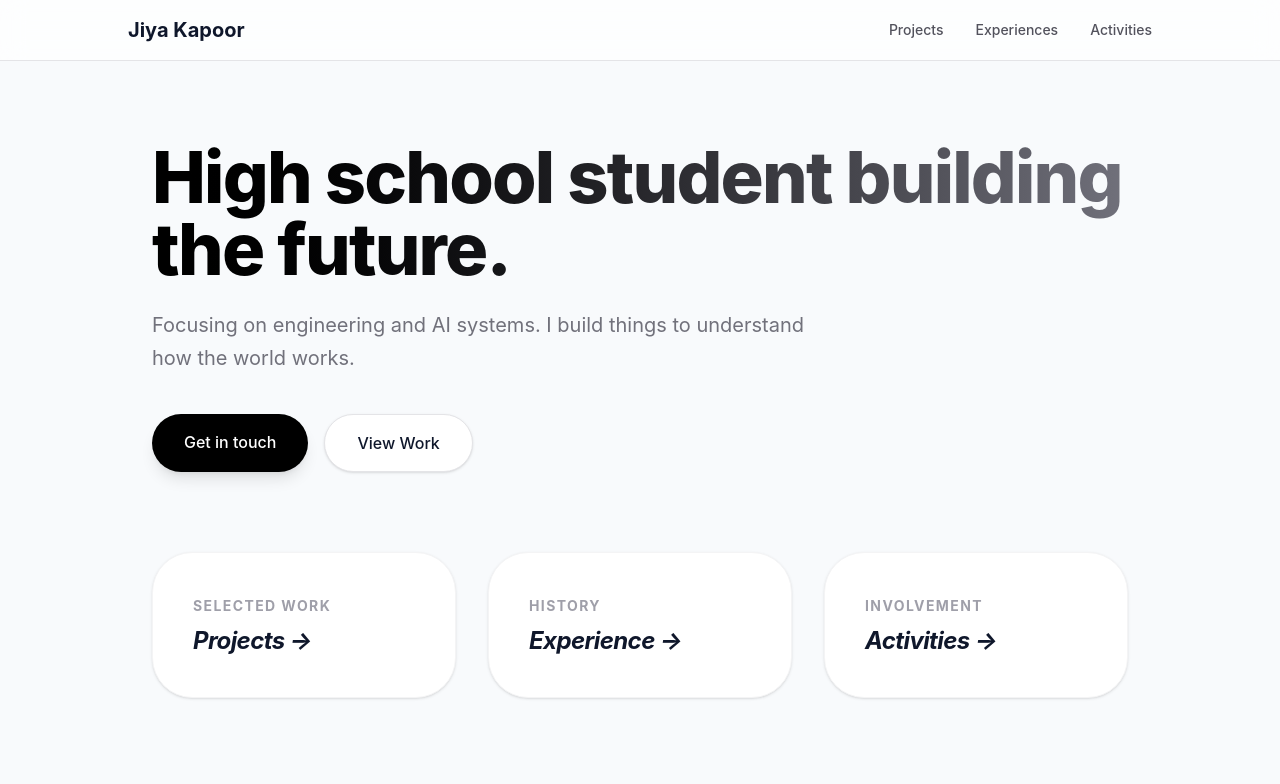
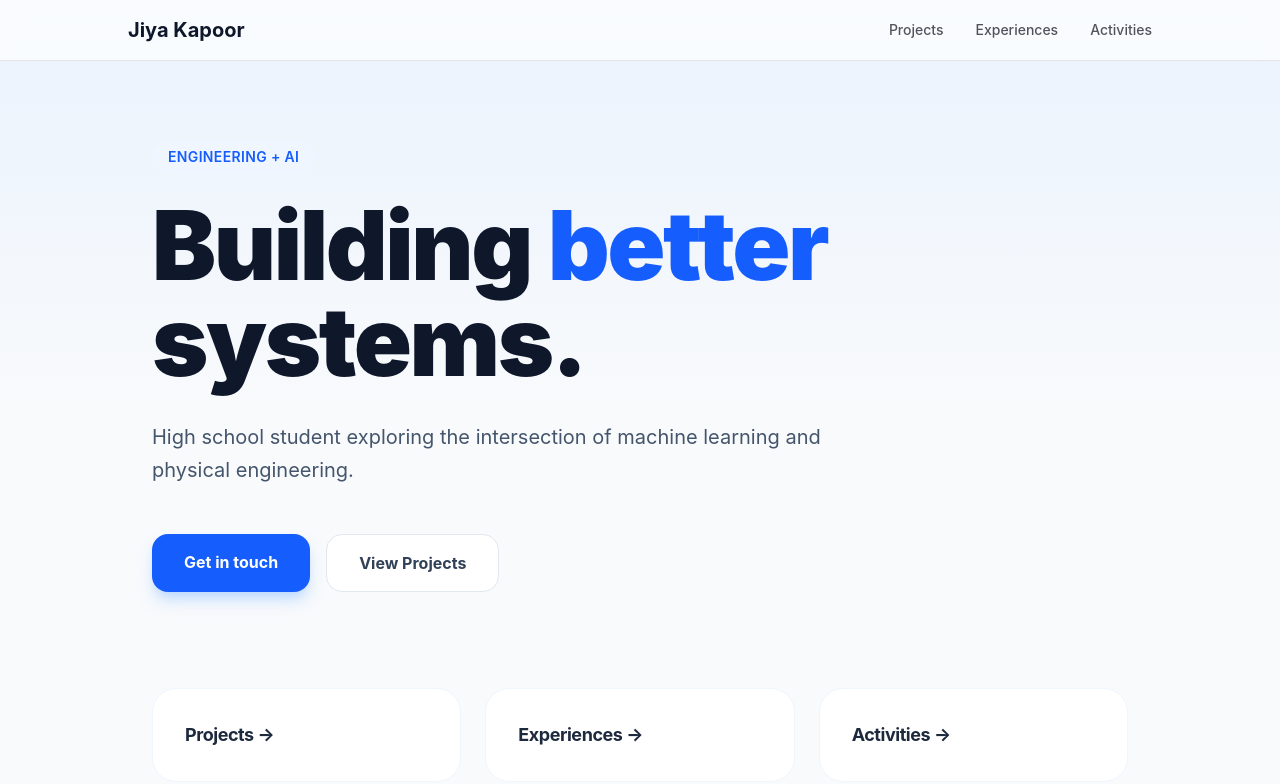
Before and after one commit to jkmindmesh/portfolio, a Next.js app: page / in a window 1280 px wide. Shown: the top 784 px of the page. Built offline with nearby package versions, Linux system fonts and the light colour scheme.

Commit message:
Update page.tsx

```diff
--- a/app/page.tsx
+++ b/app/page.tsx
@@ -3,37 +3,39 @@ import Link from "next/link";
 export default function Home() {
   return (
     <main className="px-6 py-20 max-w-5xl mx-auto">
-      <section className="mb-20">
-        <h1 className="text-7xl font-extrabold tracking-tighter mb-6 bg-gradient-to-r from-black to-zinc-500 bg-clip-text text-transparent">
-          High school student building the future.
+      {/* Decorative Background Glow */}
+      <div className="absolute top-0 left-1/2 -translate-x-1/2 w-full h-[400px] bg-gradient-to-b from-blue-100/50 to-transparent -z-10" />
+
+      <section className="mb-24">
+        <span className="inline-block px-4 py-1.5 mb-6 text-sm font-semibold tracking-wide text-blue-600 uppercase bg-blue-50 rounded-full">
+          Engineering + AI
+        </span>
+        <h1 className="text-6xl md:text-8xl font-black mb-8 text-slate-900">
+          Building <span className="text-blue-600">better</span> systems.
         </h1>
-        <p className="text-xl text-zinc-500 max-w-2xl mb-10 leading-relaxed">
-          Focusing on engineering and AI systems. I build things to understand how the world works.
+        <p className="text-xl text-slate-600 max-w-2xl mb-12 leading-relaxed">
+          High school student exploring the intersection of machine learning and physical engineering.
         </p>
 
-        {/* Modern Primary Button */}
-        <div className="flex gap-4">
-          <a href="mailto:your@email.com" className="bg-black text-white px-8 py-4 rounded-full font-medium hover:bg-zinc-800 transition shadow-lg">
+        <div className="flex flex-wrap gap-4">
+          <a href="mailto:your@email.com" className="bg-blue-600 text-white px-8 py-4 rounded-2xl font-bold hover:bg-blue-700 transition-all shadow-lg shadow-blue-200 hover:-translate-y-0.5">
             Get in touch
           </a>
-          <Link href="/projects" className="bg-white border border-zinc-200 px-8 py-4 rounded-full font-medium hover:bg-zinc-50 transition shadow-sm">
-            View Work
+          <Link href="/projects" className="bg-white text-slate-700 border border-slate-200 px-8 py-4 rounded-2xl font-bold hover:bg-slate-50 transition-all">
+            View Projects
           </Link>
         </div>
       </section>
 
-      <div className="grid md:grid-cols-3 gap-8">
-        <Link href="/projects" className="group p-10 bg-white border border-zinc-100 rounded-[2.5rem] hover:border-blue-200 transition-all shadow-sm">
-          <span className="text-zinc-400 text-sm font-bold uppercase tracking-widest">Selected Work</span>
-          <h3 className="text-2xl font-bold mt-2 italic group-hover:not-italic transition-all">Projects →</h3>
+      <div className="grid md:grid-cols-3 gap-6">
+        <Link href="/projects" className="p-8 bg-white border border-blue-50 rounded-3xl hover:bg-blue-50/50 transition-colors group">
+          <h3 className="text-lg font-bold text-slate-800 group-hover:text-blue-600 transition-colors">Projects →</h3>
         </Link>
-        <Link href="/experiences" className="group p-10 bg-white border border-zinc-100 rounded-[2.5rem] hover:border-blue-200 transition-all shadow-sm">
-          <span className="text-zinc-400 text-sm font-bold uppercase tracking-widest">History</span>
-          <h3 className="text-2xl font-bold mt-2 italic group-hover:not-italic transition-all">Experience →</h3>
+        <Link href="/experiences" className="p-8 bg-white border border-blue-50 rounded-3xl hover:bg-blue-50/50 transition-colors group">
+          <h3 className="text-lg font-bold text-slate-800 group-hover:text-blue-600 transition-colors">Experiences →</h3>
         </Link>
-        <Link href="/activities" className="group p-10 bg-white border border-zinc-100 rounded-[2.5rem] hover:border-blue-200 transition-all shadow-sm">
-          <span className="text-zinc-400 text-sm font-bold uppercase tracking-widest">Involvement</span>
-          <h3 className="text-2xl font-bold mt-2 italic group-hover:not-italic transition-all">Activities →</h3>
+        <Link href="/activities" className="p-8 bg-white border border-blue-50 rounded-3xl hover:bg-blue-50/50 transition-colors group">
+          <h3 className="text-lg font-bold text-slate-800 group-hover:text-blue-600 transition-colors">Activities →</h3>
         </Link>
       </div>
     </main>
```
